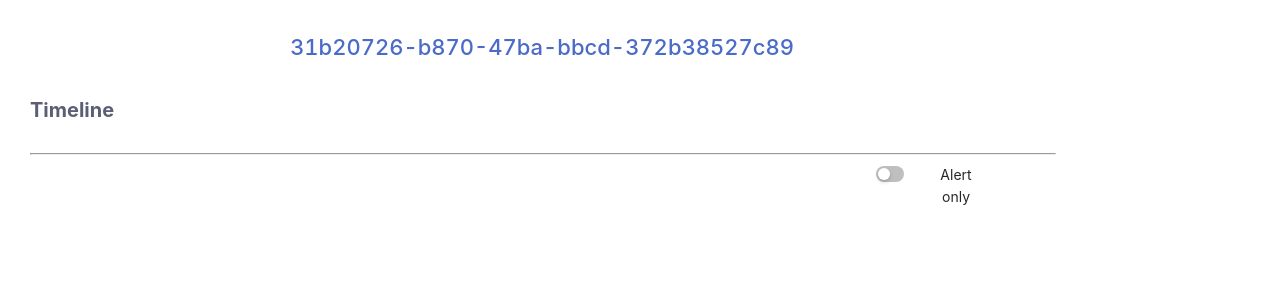
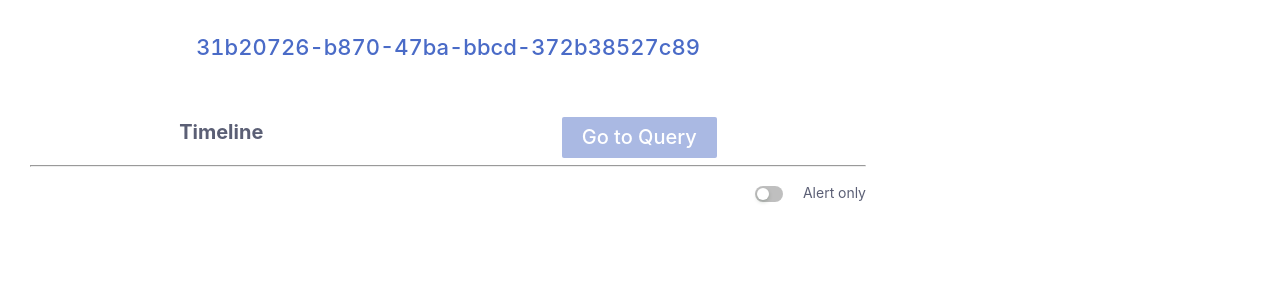
Before and after one commit to liorkasti/user-event-timeline, a React (Create React App) app: page / in a window 1280 px wide. Shown: the top 300 px of the page. Built offline with nearby package versions, Linux system fonts and the light colour scheme; the HTML template or start-up script is replaced by a standard one.

Commit message:
Modify App.js css

```diff
--- a/src/App.css
+++ b/src/App.css
@@ -1,15 +1,60 @@
 .App {
-  text-align: center;
+  /* display        : relative; */
+  width          : 70%;
+  height         : 70%;
+  padding        : 30px;
+  justify-content: center;
+  align-items    : center;
+  align-content  : center;
+  text-align     : center;
+  color          : #5b5f75;
 }
 
-h1 {
-  font-family: 'Bigelow Rules';
-  font-size: 72px;
-  color: #0ccac4;
+.h1 {
+  color         : #4a6bc7;
+  font-size     : 22px;
+  font-weight   : 500;
+  padding-bottom: 30px;
+}
+
+.row-query {
+  display        : flex;
+  flex-direction : row;
+  justify-content: space-around;
+}
+
+.timeline {
+  font-size  : 20px;
+  font-weight: bold;
+}
+
+.query-button {
+  color              : white;
+  background-color   : #aab9e3;
+  border             : none;
+  padding            : 5px 20px 5px 20px;
+  font-size          : 20px;
+  font-weight        : 500;
+  border-radius      : 2px;
+  border-bottom-style: none;
+}
+
+.row-alert {
+  display        : flex;
+  flex-direction : row;
+  justify-content: flex-end;
+  align-items    : center;
+  padding        : 20px 0 20px 0;
+  height: 20px;
+}
+
+.text-alert {
+  padding-left: 20px;
+  padding-top: 12px;
 }
 
 .App-logo {
-  height: 40vmin;
+  height        : 40vmin;
   pointer-events: none;
 }
 
@@ -21,21 +66,21 @@ h1 {
 
 .App-header {
   background-color: #282c34;
-  min-height: 100vh;
-  display: flex;
-  flex-direction: column;
-  align-items: center;
-  justify-content: center;
-  font-size: calc(10px + 2vmin);
-  color: white;
+  min-height      : 100vh;
+  display         : flex;
+  flex-direction  : column;
+  align-items     : center;
+  justify-content : center;
+  font-size       : calc(10px + 2vmin);
+  color           : white;
 }
 
 .App-link {
   color: #61dafb;
 }
 
-.components-anchor-demo-static{
-  color: #ff56a8;
+.components-anchor-demo-static {
+  color           : #ff56a8;
   background-color: #a3a3a3;
 }
 
@@ -43,6 +88,7 @@ h1 {
   from {
     transform: rotate(0deg);
   }
+
   to {
     transform: rotate(360deg);
   }
--- a/src/App.js
+++ b/src/App.js
@@ -38,7 +38,7 @@ function App() {
             user_id: event.user_id, eventID: `event${i}`,
             date: moment(event.timestamp).format("DD-MM-YYYY"),
             time: moment(event.timestamp).format("hh:mm:ss:SSS"),
-            dateFlag: false, timeFlag: true
+            dateFlag: false, timeFlag: false
           })
           // TODO: to filter moment.date and to moment.time
           //if(myJson[i].method)
@@ -55,12 +55,13 @@ function App() {
             console.log(events[i].dateFlag);
             console.log('date: ' + date);
           }
-          if (moment(event.timestamp).format("hh:mm:ss") === time) {
-            time = moment(event.timestamp).format("hh:mm:ss");
-            events[i].timeFlag = false;
+          if (moment(event.time).format("hh:mm") !== time) {
+            time = moment(event.time).format("hh:mm");
+            events[i].timeFlag = true;
             console.log(events[i].timeFlag);
             console.log('time: ' + time);
           }
+          console.log('event.time: ' + event.time);
         });
 
         setLoaded(true)
@@ -99,31 +100,23 @@ function App() {
 
   return (
     // TODO: Move out all styles to css file
-    < div className="App" style={{
-      width: window.innerWidth * .7, height: window.innerHeight,
-      padding: 30, justifyContent: 'center', alignItems: 'center'
-    }
-    }>
-      <header className='User Events Log {UserID}' title='User Events Log'>
-        <div style={{ width: window.innerWidth * .8, justifyContent: 'center', alignItems: 'center', fontSize: 22, color: '#4a6bc7', fontWeight: '500', paddingBottom: 30 }}>
-          {UserID}
-        </div>
-      </header>
-      <div style={{
-        fontWeight: 'bold', fontSize: 20, color: '#5b5f75', paddingBottom: 20,
-        marginRight: window.innerWidth * .8 - 100
-      }}>Timeline</div>
-      <hr style={{ width: window.innerWidth * .8, borderWidth: .5, color: '#5b5f75' }} />
-      {/* TODO: Missing condition requirement */}
-      <span style={{ marginLeft: window.innerWidth * .7 - 50, }} >
-        <Switch size="small"
-          onClick={onClick}
-        />
-      </span>
-      {/* TODO: Add a filter function with some logic here */}
-      <p style={{ width: 60, marginLeft: window.innerWidth * .7, marginTop: -20, }}>
-        Alert only
+    < div className="App">
+      <p className='h1' title='User Events Log'>
+        {UserID}
       </p>
+
+      <div className='row-query'>
+        <div className='timeline' title='Timeline'>Timeline</div>
+        <button className='query-button' title='Go to Query'>Go to Query</button>
+      </div>
+
+      <hr />
+      <div className='row-alert'>
+        {/* TODO: Missing condition requirement */}
+        <Switch size="small" onClick={onClick} />
+        {/* TODO: Add a filter function with some logic here */}
+        <p className='text-alert'>Alert only</p>
+      </div>
 
       {
         loaded && data.map((item, i) =>
--- a/src/components/Event.js
+++ b/src/components/Event.js
@@ -51,8 +51,31 @@ export default () => {
             />
 
           }
+          {//show date
+            item.dateFlag ?
+              <Timeline.Item label={item.time}>
+                <Anchor
+                  showInkInFixed={true}
+                  onClick={handleClick}
+                  id={`#${item.timestamp}`}
+                >
+                  {/* {item.eventID} */}
+                  {/* <Checkbox style={{ marginRight: 10 }}></Checkbox> //TODO: Missing condition requirement */}
+                  <Link
+                    title={`${item.endpoint_path}`}
+                    href={`#${item.timestamp}`}
+                    style={{ marginRight: 10 }}
+                  />
 
-          <Timeline.Item label={item.timestamp}>
+                  <Button style={{ marginRight: 10 }}> {/* TODO: Switch ui button method condition */}
+                    {item.method}
+                  </Button>
+
+                </Anchor>
+
+              </Timeline.Item>
+              :
+              <Timeline.Item label={' '}>
 
                 <Anchor
                   showInkInFixed={true}
@@ -74,6 +97,7 @@ export default () => {
                 </Anchor>
 
               </Timeline.Item>
+          }
         </Timeline>
       </>
     );
```
Lines whose indentation alone changed are shown as unchanged.
